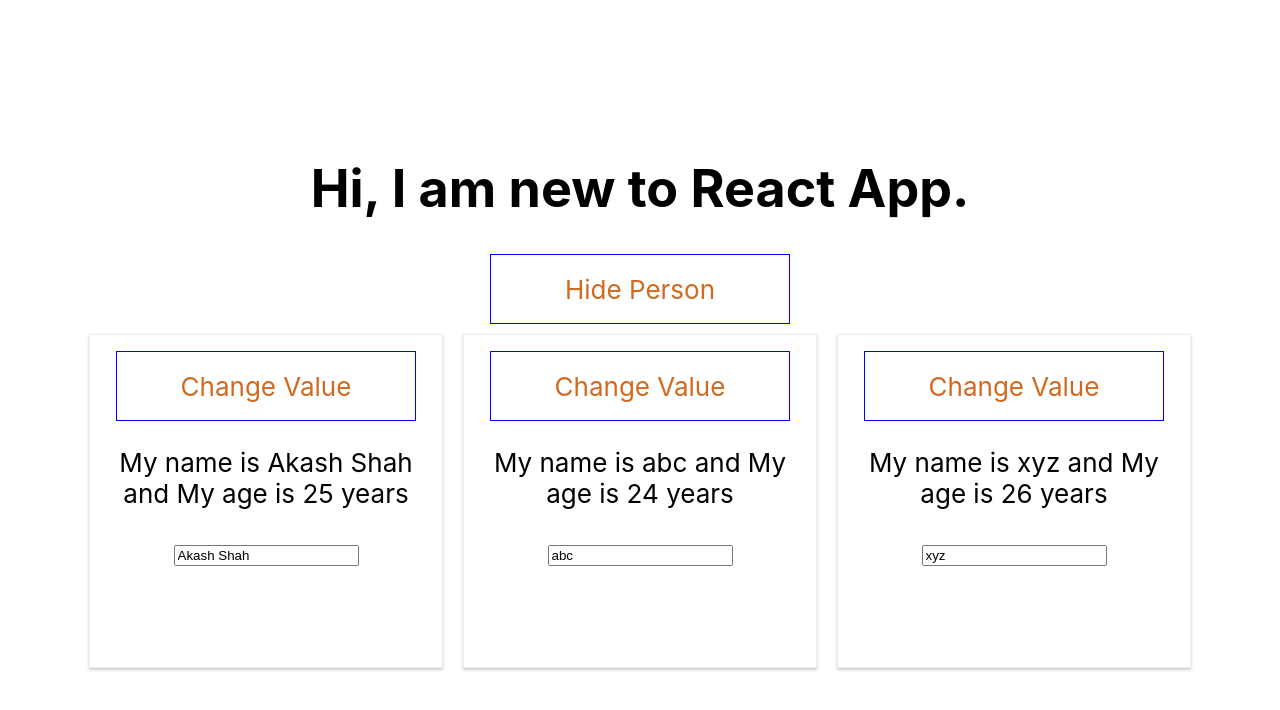
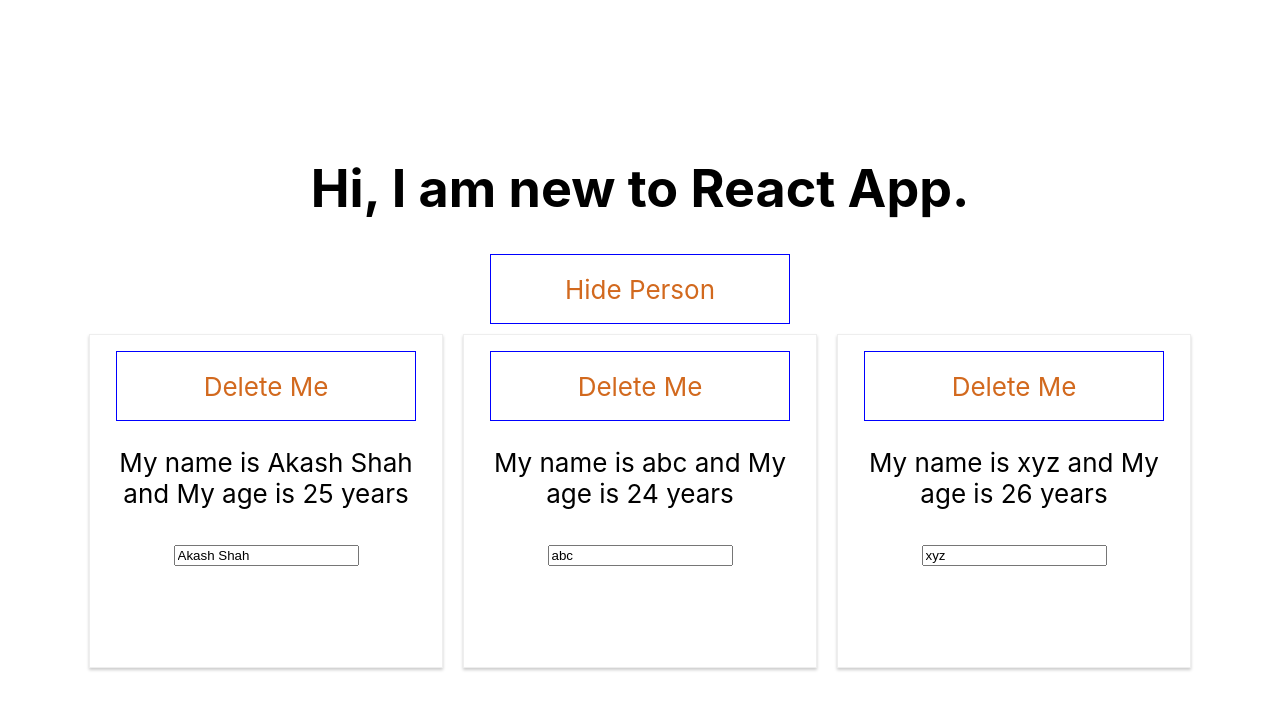
Before and after one commit to shahakash277/ReactLearning, a React (Create React App) app in the folder react-my-first-app/: page / in a window 1280 px wide. Both pictures are taken after a click on the button "Show Person". Shown: the top 710 px of the page. Built offline with nearby package versions, Linux system fonts and the light colour scheme.

Commit message:
update textbox also update name

```diff
--- a/react-my-first-app/src/App.js
+++ b/react-my-first-app/src/App.js
@@ -6,26 +6,31 @@
 class App extends Component {
   state = {
     Person: [
-      { name: 'Akash Shah', age: 25 },
-      { name: 'abc', age: 24 },
-      { name: 'xyz', age: 26 }
+      { id:'1', name: 'Akash Shah', age: 25 },
+      { id:'2', name: 'abc', age: 24 },
+      { id:'3', name: 'xyz', age: 26 }
     ],
     showPerson : false,
     titleName:"Show Person"
   }
 
   deletePersonHandler=(index)=>{
-    const persons=this.state.Person;
+    //don't use const persons=this.state.Person because of reference is shared
+    //below line create a copy of object
+    const persons=[...this.state.Person];
     persons.splice(index,1);
     this.setState({Person:persons});
   }
 
-  nameChangedHandler = (event) => {
+  nameChangedHandler = (event,id) => {
+    const personIndex= this.state.Person.findIndex(p=> p.id===id);
+    const person= {...this.state.Person[personIndex]};
+    person.name=event.target.value
+
+    const persons=[...this.state.Person];
+    persons[personIndex]=person;
     this.setState({
-      Person: [
-        { name: 'Akash', age: 25 },
-        { name: event.target.value, age: 24 },
-        { name: 'xyz', age: 26 }]
+      Person: persons
     })
   }
   togglePersonHandler=()=>{
@@ -45,6 +50,8 @@
               name={person.name}
               age={person.age}
               click={()=>this.deletePersonHandler(index)}
+              key={person.id}
+              changed={(event)=>this.nameChangedHandler(event,person.id)}
             />
           })}
         </div>
--- a/react-my-first-app/src/Person/Person.js
+++ b/react-my-first-app/src/Person/Person.js
@@ -4,7 +4,7 @@
 const person=(props)=>{
     return (
         <div className="Person">
-          <button  className="button" onClick={props.click}>Change Value</button>
+          <button  className="button" onClick={props.click}>Delete Me</button>
             <p>My name is {props.name} and My age is {props.age} years</p>
             <p>{props.children}</p>
             <input type='text' onChange={props.changed} value={props.name}></input>
--- a/react-my-first-app/src/Person/person.css
+++ b/react-my-first-app/src/Person/person.css
@@ -17,4 +17,5 @@
     padding : 16px;
     text-align: center;
     display: inline-table;
+    max-width: 700px;
 }
```
Also changed, not shown: 1 other file (tests, documents, lock files or other folders).
